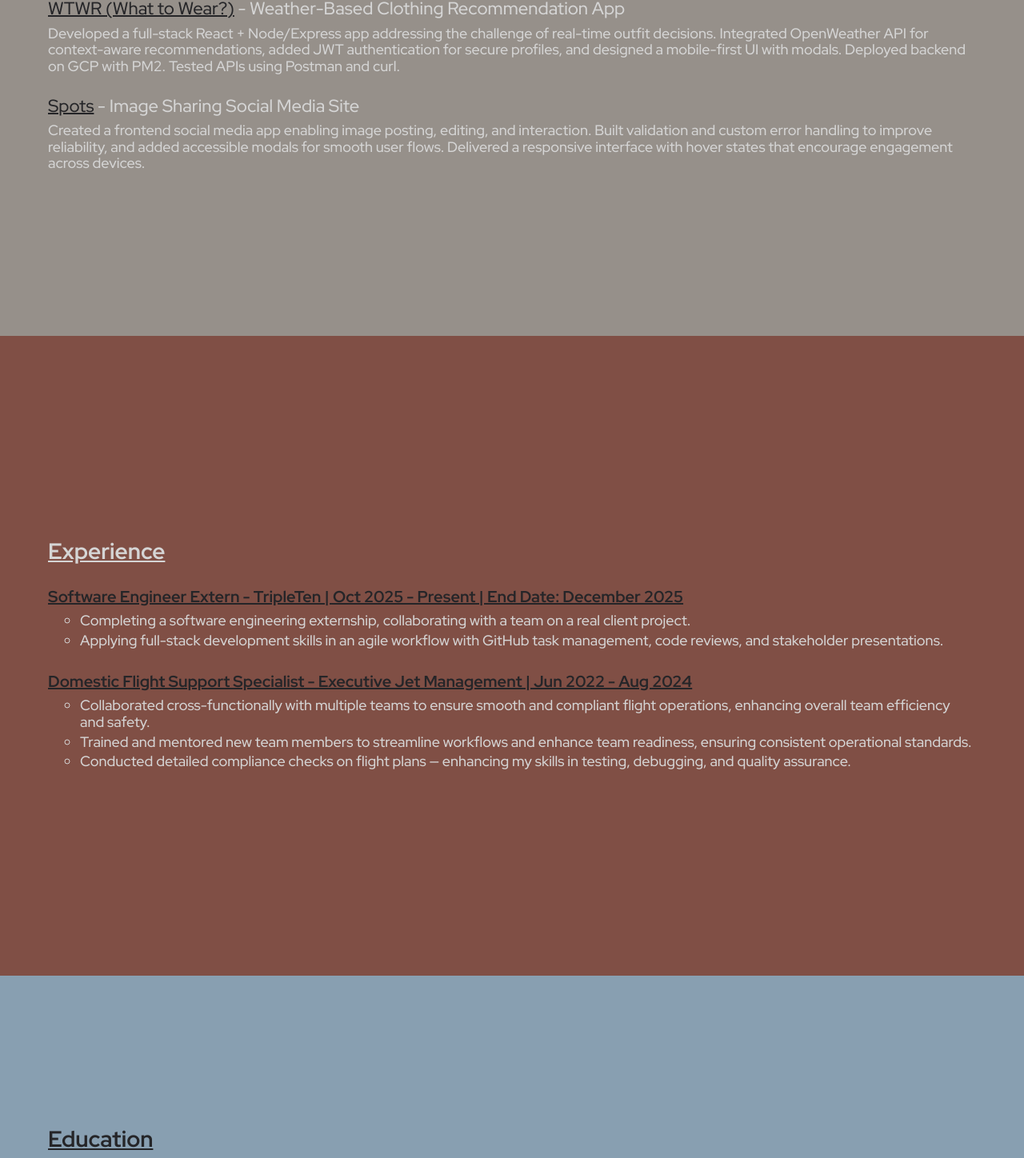
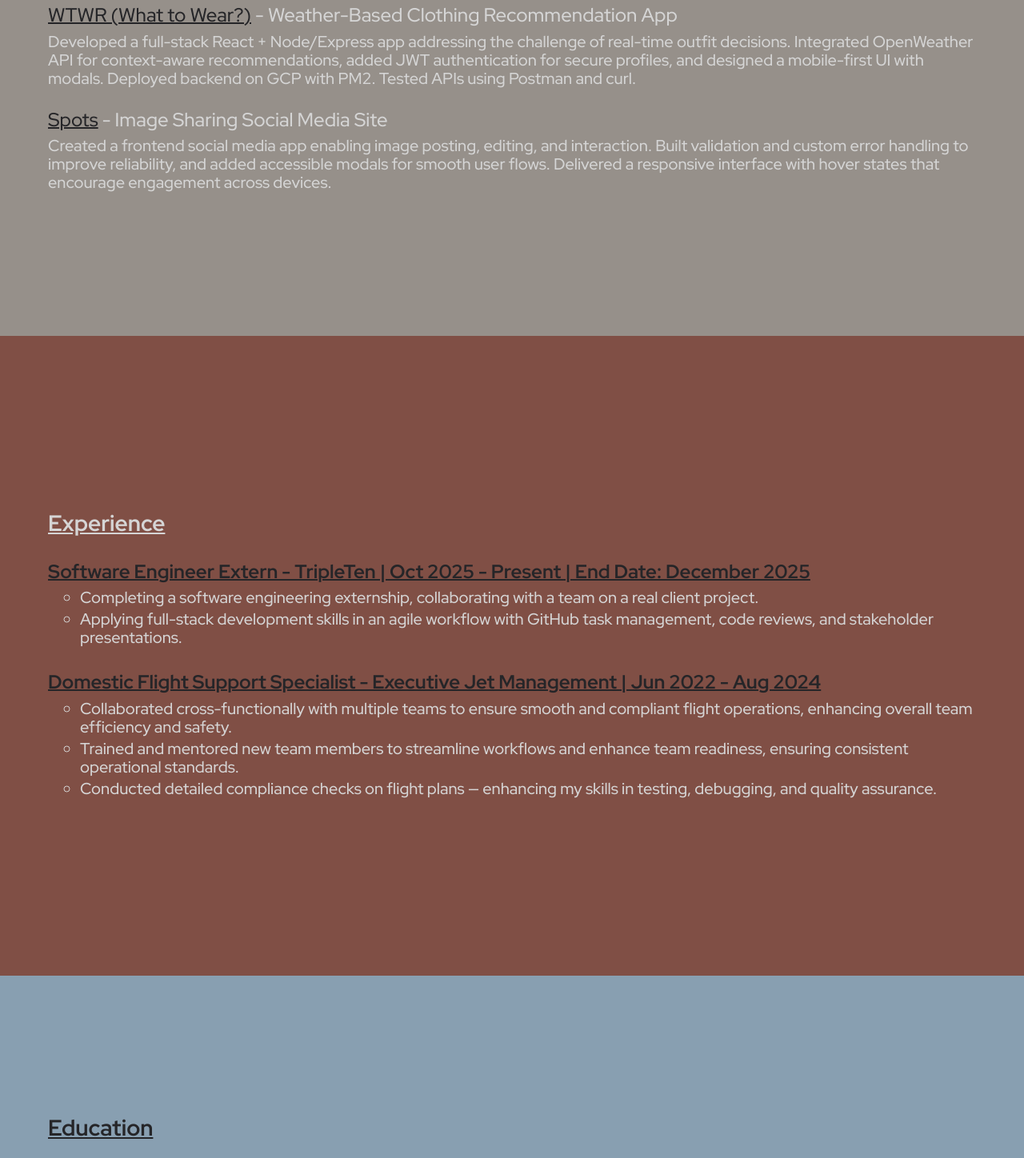
Before and after one commit to jessmsang/jess-sang_portfolio, a React (Vite) app: page / in a window 1280 px wide. Shown: the part 1980-3428 px from the top of the page at 80% size. Built offline with nearby package versions, Linux system fonts and the light colour scheme.

Commit message:
update font size

```diff
--- a/src/components/Education/Education.css
+++ b/src/components/Education/Education.css
@@ -31,7 +31,7 @@
   text-decoration-thickness: 2px;
   color: #252528;
   margin: 0 0 0.4rem 0;
-  font-size: 1rem;
+  font-size: 1.1rem;
 }
 
 .education__description-list {
@@ -41,7 +41,7 @@
 
 .education__description-list-item {
   margin: 0 0 0.2rem 0;
-  font-size: 0.9rem;
+  font-size: 1rem;
 }
 
 @media screen and (max-width: 840px) {
--- a/src/components/Experience/Experience.css
+++ b/src/components/Experience/Experience.css
@@ -32,16 +32,16 @@
   text-decoration-thickness: 2px;
   color: #252528;
   margin: 0 0 0.4rem 0;
-  font-size: 1rem;
+  font-size: 1.2rem;
   font-weight: 600;
 }
 
 .experience__description-list {
-  font-size: 0.9rem;
   margin: 0;
 }
 
 .experience__description-list-item {
+  font-size: 1rem;
   margin: 0 0 0.2rem 0;
 }
 
--- a/src/components/Portfolio/Portfolio.css
+++ b/src/components/Portfolio/Portfolio.css
@@ -30,7 +30,7 @@
   display: inline-block;
   color: #d5d5d5;
   text-decoration: none;
-  font-size: 1.1rem;
+  font-size: 1.2rem;
   padding: 0 0 0.4rem;
 }
 
@@ -51,7 +51,7 @@
 }
 
 .portfolio__project-description {
-  font-size: 0.9rem;
+  font-size: 1rem;
   margin: 0;
 }
 
```
